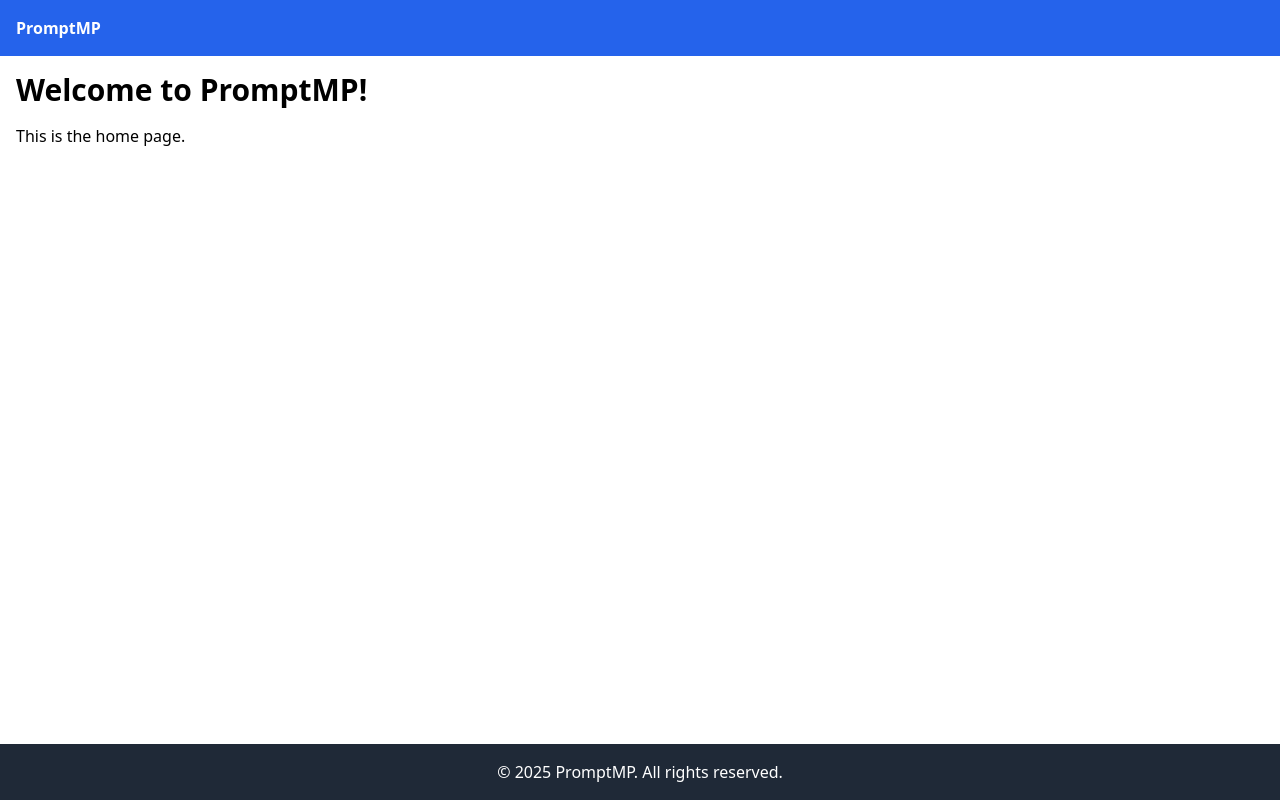
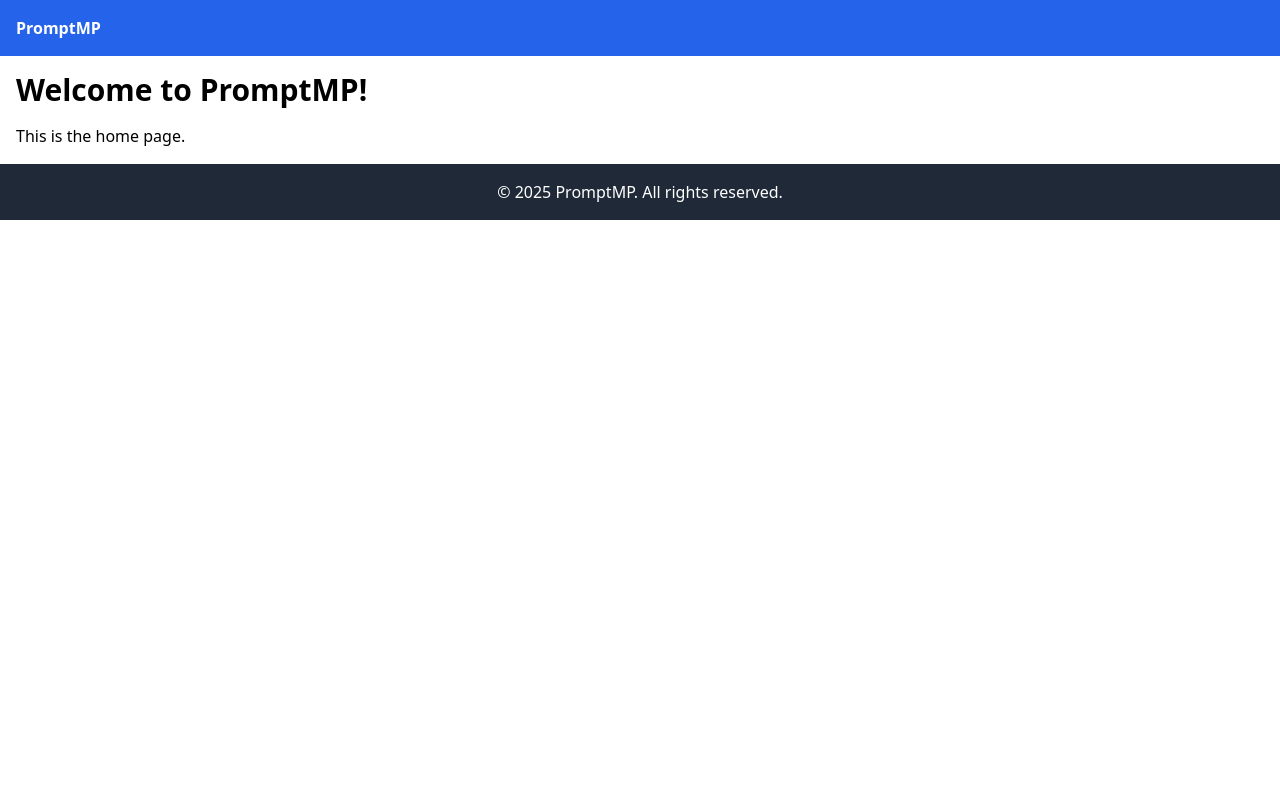
Before and after one commit to Oaric/promptmp-website, a React app: page / in a window 1280 px wide. Built offline with nearby package versions, Linux system fonts and the light colour scheme.

Commit message:
Implement routing in App component
Refactor App component to use React Router for navigation.

```diff
--- a/src/App.js
+++ b/src/App.js
@@ -1,17 +1,26 @@
-import React from "react";
-import Navbar from "./components/Navbar";
-import Footer from "./components/Footer";
-import Home from "./pages/Home";
+import React from 'react';
+import { BrowserRouter as Router, Routes, Route } from 'react-router-dom';
+import Navbar from './components/Navbar';
+import Footer from './components/Footer';
+import Home from './pages/Home';
+import Features from './pages/Features';
+import Help from './pages/Help';
+import Account from './pages/Account';
+import Shop from './pages/Shop';
 
 function App() {
   return (
-    <div className="flex flex-col min-h-screen">
+    <Router>
       <Navbar />
-      <main className="flex-grow">
-        <Home />
-      </main>
+      <Routes>
+        <Route path="/" element={<Home />} />
+        <Route path="/features" element={<Features />} />
+        <Route path="/help" element={<Help />} />
+        <Route path="/account" element={<Account />} />
+        <Route path="/shop" element={<Shop />} />
+      </Routes>
       <Footer />
-    </div>
+    </Router>
   );
 }
 
```
